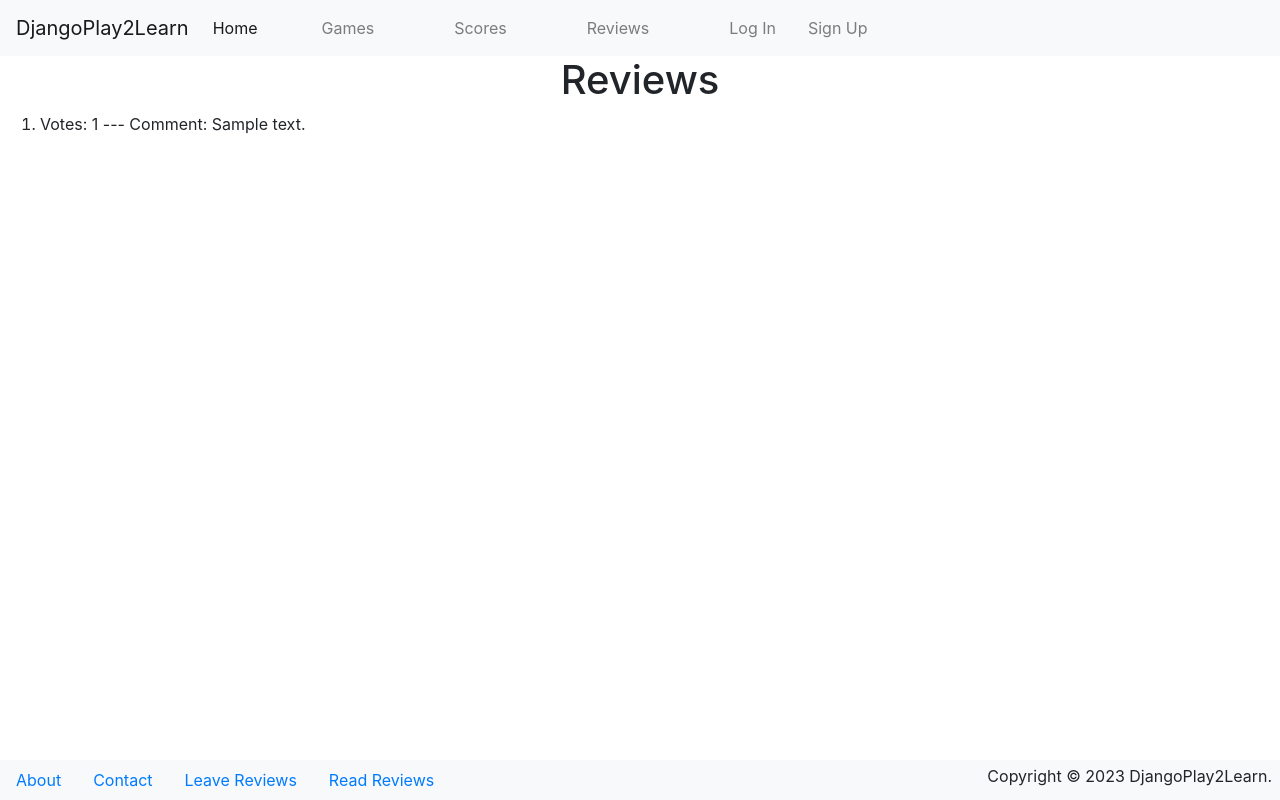
After one commit to bgroveben/DjangoPlay2Learn, a Django app: page /review/review/ in a window 1280 px wide. The commit adds this page. Run offline with Django 4.2, Linux system fonts and the light colour scheme; tables that the repository leaves empty hold one stand-in row (values such as "Sample post"); some libraries are stand-ins or nearby versions.

Commit message:
Update models, views, urls, templates, etc for review app

```diff
--- a/games/models.py
+++ b/games/models.py
@@ -17,7 +17,6 @@ class GameScores(models.Model):
 
     MATH = "MATH"
     ANAGRAM = "ANAGRAM"
-
     GAME_CHOICES = [
     (MATH,"Math Game"),
     (ANAGRAM, "Anagram Game")
--- a/review/admin.py
+++ b/review/admin.py
@@ -1,8 +1,5 @@
 from django.contrib import admin
 
-from .models import Game
 from .models import Review
 
-
-admin.site.register(Game)
 admin.site.register(Review)
--- a/review/models.py
+++ b/review/models.py
@@ -2,6 +2,9 @@ from django.db import models
 import datetime
 
 
+# Try removing Game model and putting everything into the review model
+#
+"""
 class Game(models.Model):
     id= models.CharField(max_length=20,primary_key=True,serialize=False,
     verbose_name='Game ID')
@@ -18,34 +21,52 @@ class Game(models.Model):
 
     def was_published_recently(self):
         return self.pub_date >= timezone.now() - datetime.timedelta(days=1)
-
+"""
 
 class Review(models.Model):
-    #user = models.CharField(max_length=40, default="anonymous")
-    #id = models.IntegerField(primary_key=True)
-    id= models.CharField(max_length=20,primary_key=True,serialize=False,
-    verbose_name='Review ID')
-    user = models.CharField(max_length=40)
-    # customuser
-    #review_date = models.DateTimeField(default=timezone.now())
-    rating = (
+
+    #MATH = "MATH"
+    #ANAGRAM = "ANAGRAM"
+    #MATH = 1
+    #ANAGRAM = 2
+    GAME_CHOICES = [
+    (1, 'Math Game'),
+    (2, 'Anagram Game')
+    #(MATH,"Math Game"),
+    #(ANAGRAM, "Anagram Game")
+    ]
+
+    RATING = (
         (1,1),
         (2,2),
         (3,3),
         (4,4),
         (5,5)
     )
-    votes = models.IntegerField(choices=rating)
-    comment = models.TextField(max_length=4000)
-    #game = models.ForeignKey(Game, on_delete=models.CASCADE)
-    game = models.ForeignKey('Game', null=True, blank=True,
-    on_delete=models.CASCADE)
+    user = models.TextField()
+    #game_id = models.TextField(choices=GAME_CHOICES, default=1)
+    #game_id = models.TextField(choices=GAME_CHOICES, default="Math Game")
+    game_id = models.IntegerField(choices=GAME_CHOICES, default=1)
+    votes = models.IntegerField(choices=RATING)
+    comment = models.TextField(max_length=3000)
+    #id = models.CharField(max_length=20)
+    id = models.CharField(max_length=20,primary_key=True)
+    #user = models.CharField(max_length=40, default="anonymous")
+    # review_id = models.IntegerField(primary_key=True)
+    # id = models.CharField(max_length=20,primary_key=True,serialize=False,
+    # verbose_name='Review ID')
+    # user = models.CharField(max_length=40)
+    # import customuser from users model
+    #review_date = models.DateTimeField(default=timezone.now())
+    #game = models.ForeignKey('Game', null=True, blank=True,
+    #on_delete=models.CASCADE)
+    # game = models.TextField(choices=GAME_CHOICES, default=MATH)
 
-    def __str__(self):
+    #def __str__(self):
         # return self.game.title
         # return self.game
         # return self.votes
-        return self.comment
+        #return self.comment
         # return self.rating
 """
 class Question(models.Model):
--- a/review/urls.py
+++ b/review/urls.py
@@ -1,5 +1,8 @@
 from django.urls import path
 from . import views
+# ?? I didn't need to import index(request) ??
+from review.views import ReviewView, record_review
+#from . import ReviewView, record_review
 
 #app_name = "movie"
 urlpatterns = [
@@ -7,5 +10,9 @@ urlpatterns = [
     #path('success',views.success, name="success"),
     #path('rate/<int:id>',views.rate,name="rate"),
     #path('', views.index, name='index'),
-    path('', views.index, name='review-index'),
+    path('', views.index, name='review-index'),# http://127.0.0.1:8000/review/
+    #path('', ReviewView.as_view(), name='review-index'),# http://127.0.0.1:8000/review/
+    path('review/', ReviewView.as_view(), name='review'),
+    #path('record-review/', record_review, name="record-review"),
+    path('record-review/', record_review, name="record-review"),
 ]
--- a/review/views.py
+++ b/review/views.py
@@ -1,9 +1,37 @@
+import json
+from django.http import JsonResponse
+from django.views.generic import TemplateView
+
+from .models import Review
+
 from django.http import HttpResponse
 
 
 def index(request):
     return HttpResponse("Hello, world. You're at the review index.")
 
+
+def record_review(request):
+    data = json.loads(request.body)
+    username = data["username"]
+    game = data["game"]
+    votes = data["votes"]
+    comment = data["comment"]
+    new_review = Review(username=username, game=game, votes=votes, comment=comment)
+    new_review.save()
+    response = {"success": True}
+    return JsonResponse(response)
+
+
+class ReviewView(TemplateView):
+    template_name = "review/reviews.html"
+
+    def get_context_data(self, **kwargs):
+        context = super(ReviewView, self).get_context_data(**kwargs)
+        context['reviews'] = Review.objects.all()
+        #context['anagram_reviews'] = #Review.objects.filter(game__exact='ANAGRAM').order_by('-votes')
+        #context['math_reviews'] = #Review.objects.filter(game__exact='MATH').order_by('-votes')
+        return context
 
 """
 from django.shortcuts import render,redirect
--- a/templates/_base.html
+++ b/templates/_base.html
@@ -35,6 +35,9 @@
           </li>
           <li class="nav-item ml-5 mr-3">
             <a class="nav-link" href="{% url 'games:game-scores' %}">Scores</a>
+          </li>
+          <li class="nav-item ml-5 mr-3">
+            <a class="nav-link" href="{% url 'review' %}">Reviews</a>
           </li>
           {% if not user.is_authenticated %}
           <li class="nav-item ml-5">
--- /dev/null
+++ b/templates/review/reviews.html
@@ -0,0 +1,15 @@
+{% extends "_base.html" %}
+
+{% block title%}Reviews{% endblock title %}
+{% block main %}
+  <h1 class="text-center">Reviews</h1>
+    <div>
+      <ol>
+        {% for review in reviews %}
+        <li>
+          Votes: {{ review.votes }} ---
+          Comment: {{ review.comment }}
+        </li>
+        {% endfor %}
+      </ol>
+{% endblock main %}
```
Also changed, not shown: README.md, review/migrations/0001_initial.py, review/migrations/0002_alter_review_game.py (deleted), review/migrations/0003_alter_review_game_alter_review_id.py (deleted), review/migrations/0004_alter_review_id.py (deleted).
